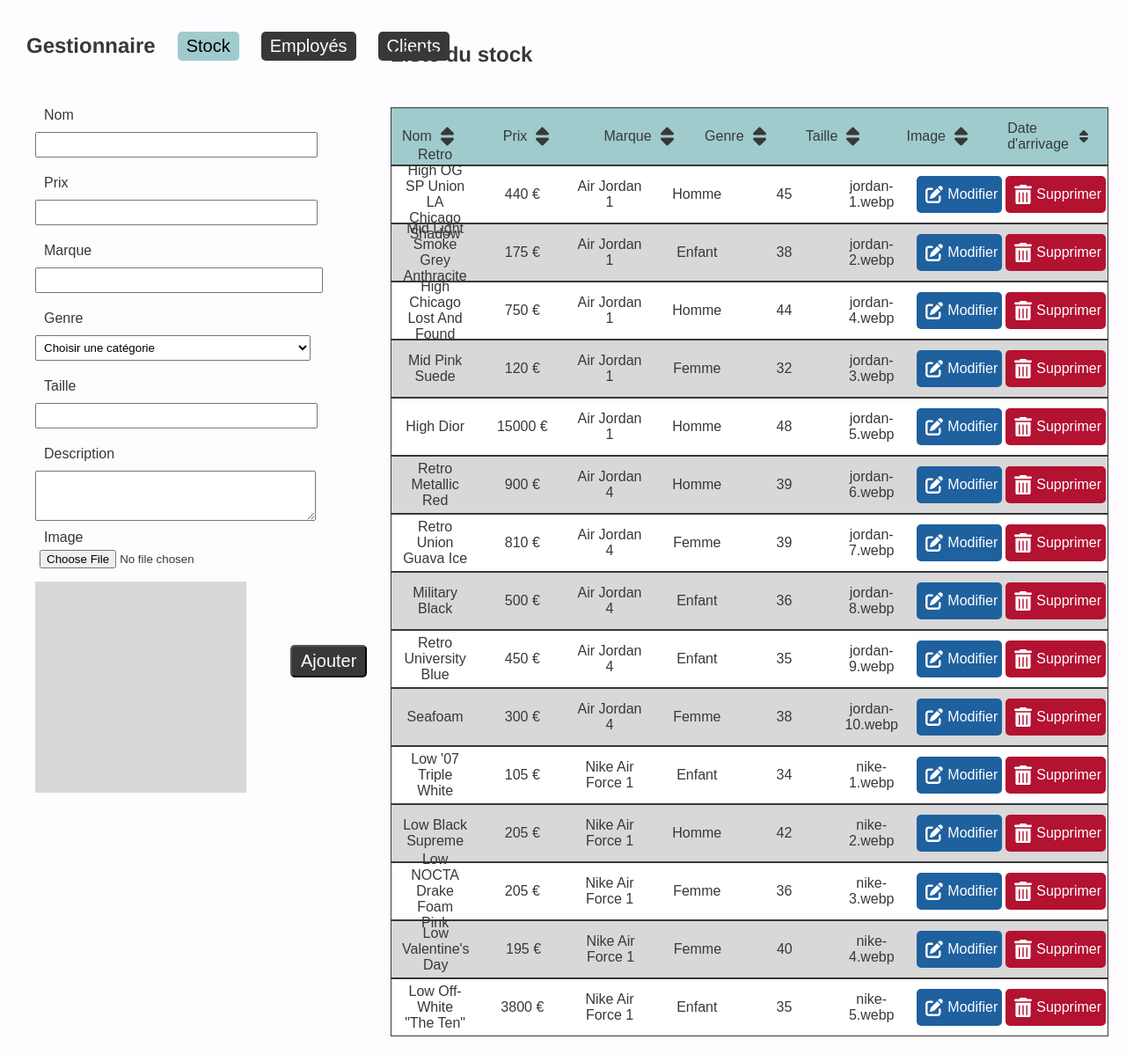
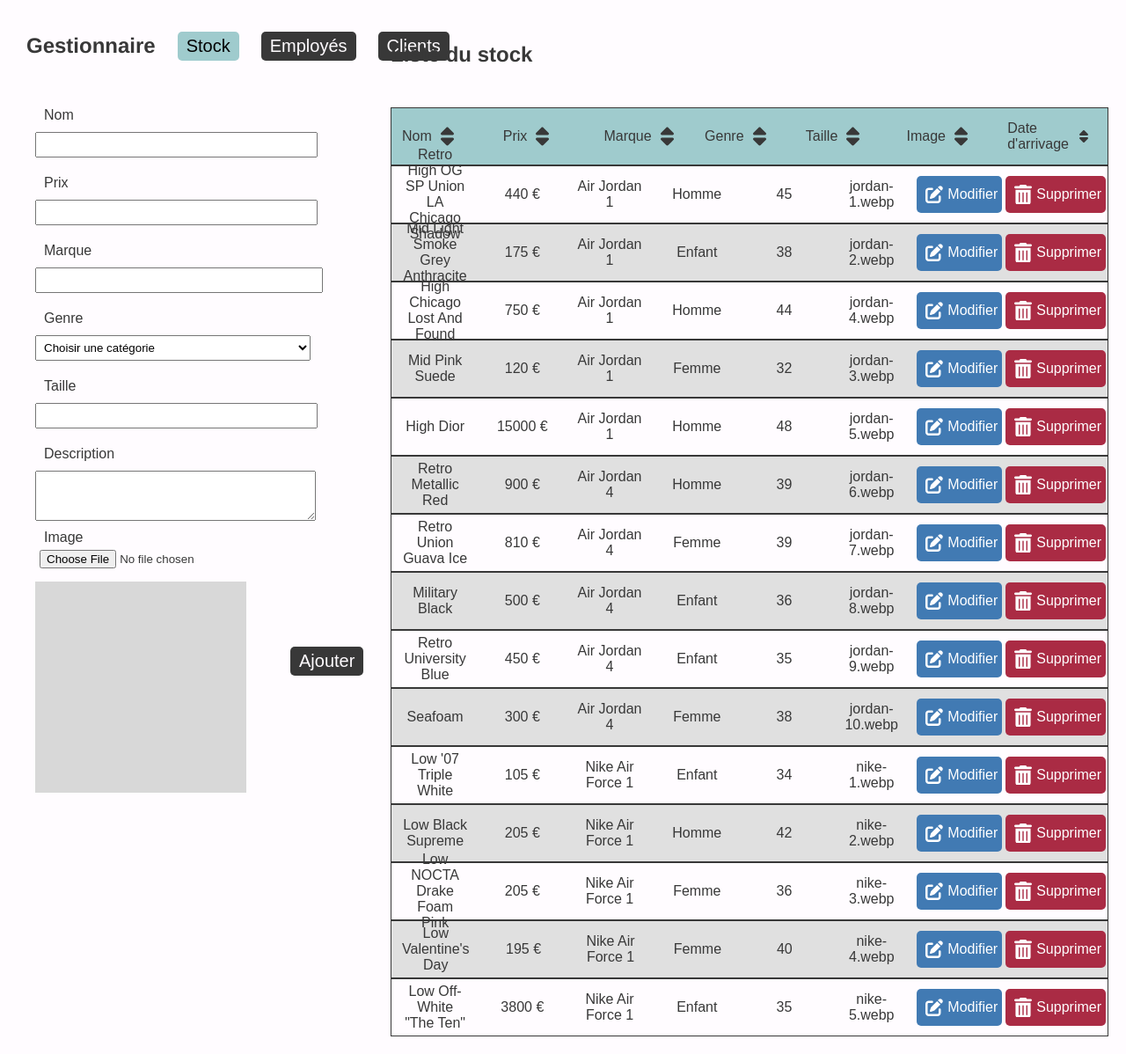
Before and after one commit to Gab-ia/shoe_shop, a PHP site: page /pages/back/dashboard.php in a window 1280 px wide. Shown: the part 178-1376 px from the top of the page at 88% size. Run offline with PHP 8.4, Linux system fonts and the light colour scheme; data comes from the database, SQL or seed files in the repository; a stand-in replaces the project's code that opens the database connection.

Commit message:
up color btn dash

```diff
--- a/css/back.css
+++ b/css/back.css
@@ -166,11 +166,13 @@ header {
     border-radius: 5px;
     padding: 5px 10px;
     transition: 0.5s ease;
+    border: none;
 }
 
 .form_validation_btn:hover {
     background-color: #6eb2b4a8;
     color: black;
+    border: none;
 }
 
 /* Listing */
@@ -244,11 +246,11 @@ header {
 }
 
 .list_item:nth-child(even) {
-    background-color: #ffffff;
+    background-color: var(--couleur-4);
 }
 
 .list_item:nth-child(odd) {
-    background-color: #d8d8d8;
+    background-color: #e0e0e0;
 }
 
 .list_item:hover {
@@ -272,7 +274,7 @@ header {
     padding: 5px;
     display: flex;
     align-items: center;
-    background-color: #1f609f;
+    background-color: #417ab3;
 }
 
 .list_delete_btn {
@@ -284,7 +286,7 @@ header {
     padding: 5px;
     display: flex;
     align-items: center;
-    background-color: #b31231;
+    background-color: #aa2b44;
     cursor: pointer;
 }
 
@@ -301,24 +303,24 @@ header {
 
 .list_modify_btn:hover {
     background-color: white;
-    color: #1f609f;
-    border:1px solid #1f609f;
+    color: #417ab3;
+    border:1px solid #417ab3;
     transition: 0.5s ease;
 }
 
 .list_delete_btn:hover {
     background-color: white;
-    color: #b31231;
-    border: 1px solid #b31231;
+    color: #aa2b44;
+    border: 1px solid #aa2b44;
     transition: 0.5s ease;
 }
 
 .list_modify_btn:hover .list_icon{
-    fill: #1f609f;
+    fill: #417ab3;
 }
 
 .list_delete_btn:hover .list_icon{
-    fill: #b31231;
+    fill: #aa2b44;
 }
 
 .size8 {
```
